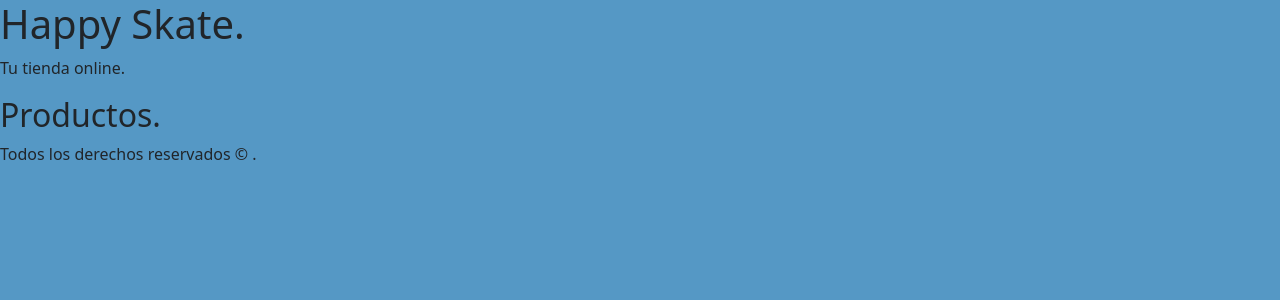
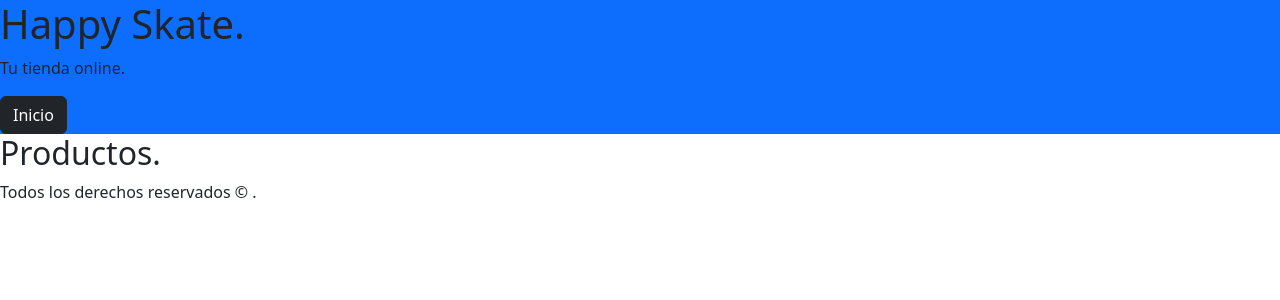
Before and after one commit to Roysandrone1998/PreEntrega2-Sandrone, a React (Create React App) app: page / in a window 1280 px wide. Shown: the top 300 px of the page. Built offline with nearby package versions, Linux system fonts and the light colour scheme.

Commit message:
comentado

```diff
--- a/src/Header.js
+++ b/src/Header.js
@@ -1,8 +1,10 @@
+import Button from 'react-bootstrap/Button';
 function Header(){
     return(
-    <header className="">
+    <header className="bg-primary">
         <h1>Happy Skate.</h1>
         <p>Tu tienda online.</p>
+        <Button variant="dark">Inicio</Button>
     </header>
         )
 }
--- a/src/index.css
+++ b/src/index.css
@@ -1,3 +1,3 @@
-*{
+body{
   background-color: #5598c5;
 }
```
